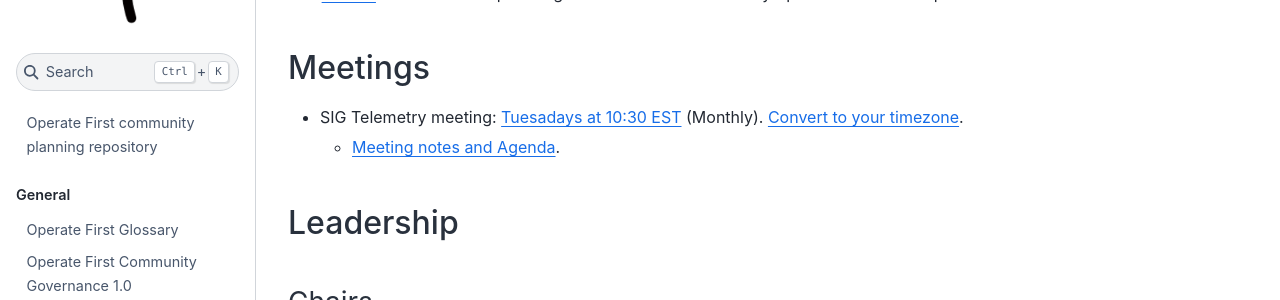
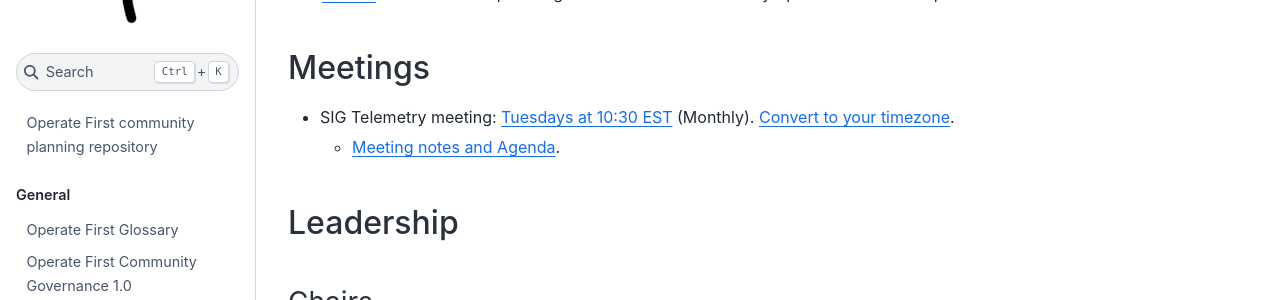
Before and after one commit to operate-first/community, a Jupyter Book: the page built from sig-telemetry/README.md, in a window 1280 px wide and 1154 px high. Shown: the part 226-526 px from the top of the window. Built offline with Jupyter Book 1.0.4 settings and Sphinx 7.4.7 and the Sphinx Book theme 1.1.4, drawn with Linux system fonts in a browser that asks for light colours.

Commit message:
Fix typos and bad links (#182)
Corrected spelling of tuesday

```diff
--- a/sig-telemetry/README.md
+++ b/sig-telemetry/README.md
@@ -15,7 +15,7 @@
 The [charter](charter.md) defines the scope and governance of the Telemetry Special Interest Group.
 
 ## Meetings
-* SIG Telemetry meeting: [Tuesadays at 10:30 EST](meet.google.com/izf-xksf-mzd) (Monthly). [Convert to your timezone](http://www.thetimezoneconverter.com/?t=10:30&tz=EST).
+* SIG Telemetry meeting: [Tuesdays at 10:30 EST](meet.google.com/izf-xksf-mzd) (Monthly). [Convert to your timezone](http://www.thetimezoneconverter.com/?t=10:30&tz=EST).
   * [Meeting notes and Agenda](https://docs.google.com/document/d/17ArlqKA_DE3ZDSTMRIblS9bxXDw777k8RtMFdJPFr9M/edit).
 
 ## Leadership
```
